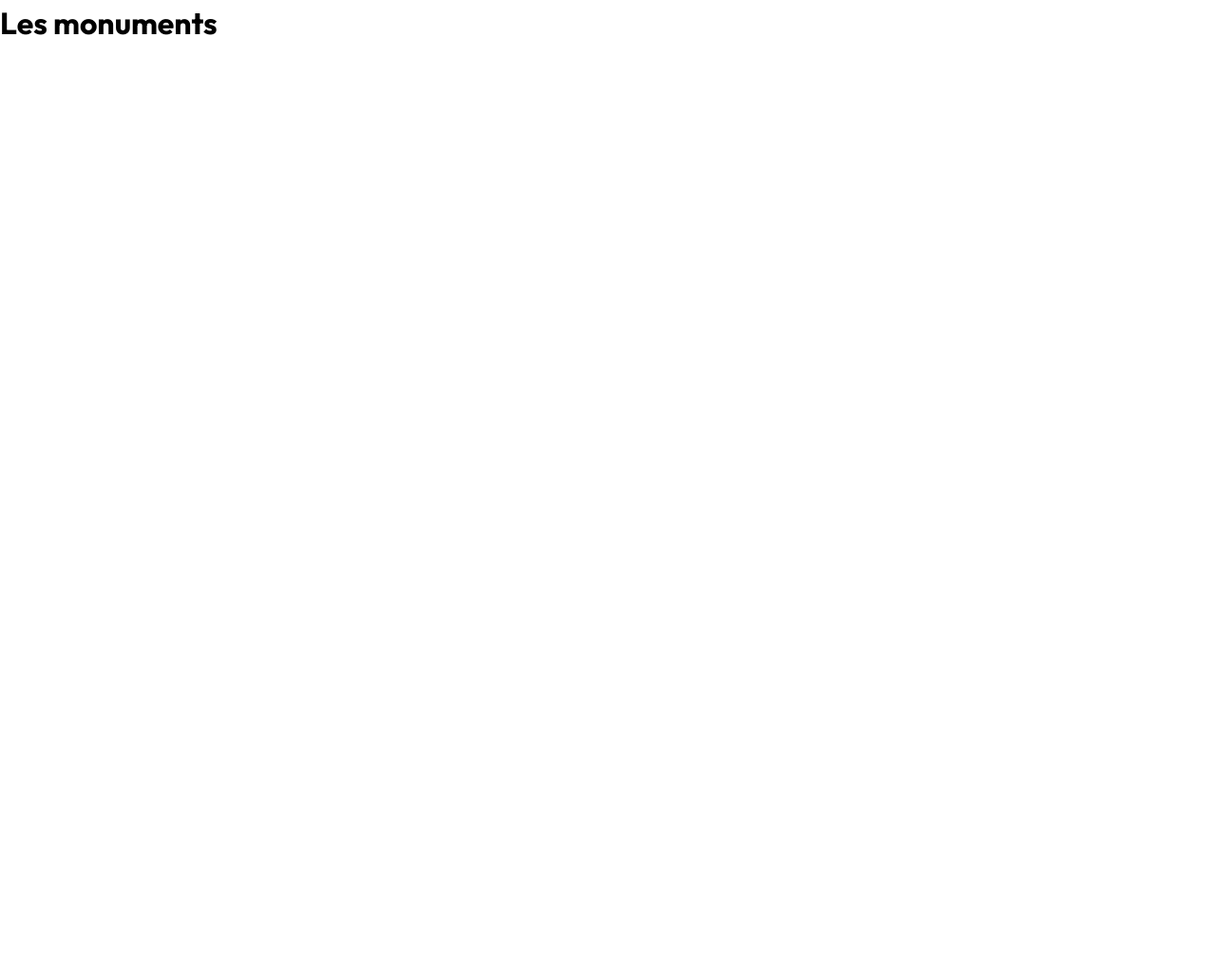
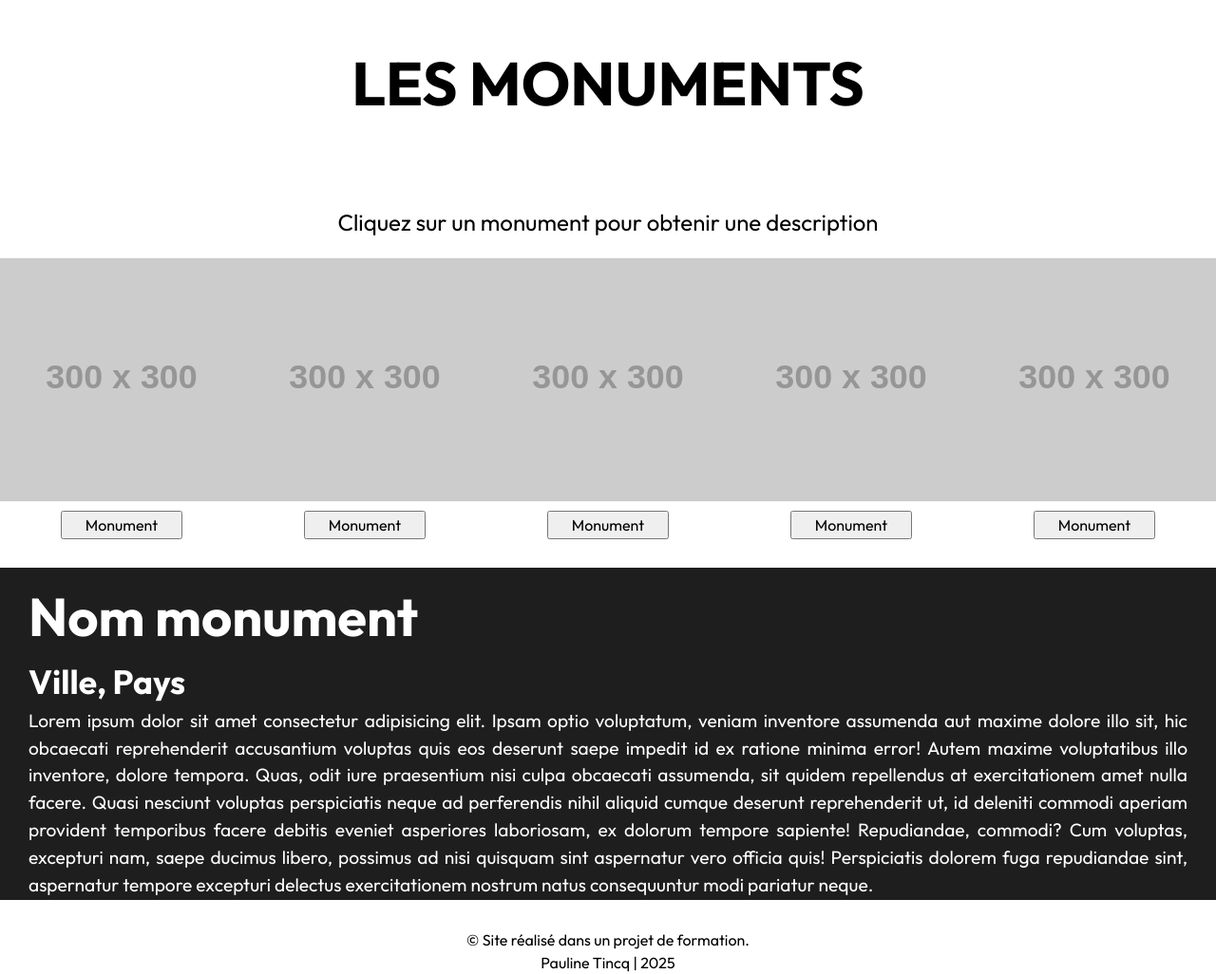
Before and after one commit to Pauline-13/Monuments, a plain HTML site: page index.html in a window 1280 px wide. Shown: the whole page at 95% size. Before the commit the page ends 800 px from the top, so only its background shows below. Drawn offline with Linux system fonts and the light colour scheme; placeholder pictures from the web are drawn by us.

Commit message:
édition structure HTML

```diff
--- a/index.html
+++ b/index.html
@@ -1,22 +1,79 @@
 <!DOCTYPE html>
 <html lang="fr">
-
   <head>
-    <meta charset="UTF-8">
-    <meta name="viewport" content="width=device-width, initial-scale=1.0">
+    <meta charset="UTF-8" />
+    <meta name="viewport" content="width=device-width, initial-scale=1.0" />
     <title>Les monuments</title>
-    <link rel="stylesheet" type="text/css" href="style.css">
-    <link rel="preconnect" href="https://fonts.googleapis.com">
-    <link rel="preconnect" href="https://fonts.gstatic.com" crossorigin>
-    <link href="https://fonts.googleapis.com/css2?family=Outfit:wght@100..900&display=swap" rel="stylesheet">
-    <link rel="icon" type="image/x-icon" href="/images/favicon.ico">
+    <link rel="stylesheet" type="text/css" href="style.css" />
+    <link rel="preconnect" href="https://fonts.googleapis.com" />
+    <link rel="preconnect" href="https://fonts.gstatic.com" crossorigin />
+    <link
+      href="https://fonts.googleapis.com/css2?family=Outfit:wght@100..900&display=swap"
+      rel="stylesheet"
+    />
+    <link rel="icon" type="image/x-icon" href="/images/favicon.ico" />
   </head>
 
   <body>
     <header>
-        <h1>Les monuments</h1>
+      <h1>LES MONUMENTS</h1>
     </header>
+
+    <main>
+      <p id="txt_header">
+        Cliquez sur un monument pour obtenir une description
+      </p>
+
+      <article id="container_principal">
+        <div class="container_img_button">
+          <img src="https://placehold.co/300x300" class="img_monument" />
+          <button class="btn_monument">Monument</button>
+        </div>
+        <div class="container_img_button">
+          <img src="https://placehold.co/300x300" class="img_monument" />
+          <button class="btn_monument">Monument</button>
+        </div>
+        <div class="container_img_button">
+          <img src="https://placehold.co/300x300" class="img_monument" />
+          <button class="btn_monument">Monument</button>
+        </div>
+        <div class="container_img_button">
+          <img src="https://placehold.co/300x300" class="img_monument" />
+          <button class="btn_monument">Monument</button>
+        </div>
+        <div class="container_img_button">
+          <img src="https://placehold.co/300x300" class="img_monument" />
+          <button class="btn_monument">Monument</button>
+        </div>
+      </article>
+
+      <section id="container_txt">
+        <h2>Nom monument</h2>
+        <h3>Ville, <span id="bold">Pays</span></h3>
+        <p id="txt_monument">
+          Lorem ipsum dolor sit amet consectetur adipisicing elit. Ipsam optio
+          voluptatum, veniam inventore assumenda aut maxime dolore illo sit, hic
+          obcaecati reprehenderit accusantium voluptas quis eos deserunt saepe
+          impedit id ex ratione minima error! Autem maxime voluptatibus illo
+          inventore, dolore tempora. Quas, odit iure praesentium nisi culpa
+          obcaecati assumenda, sit quidem repellendus at exercitationem amet
+          nulla facere. Quasi nesciunt voluptas perspiciatis neque ad
+          perferendis nihil aliquid cumque deserunt reprehenderit ut, id
+          deleniti commodi aperiam provident temporibus facere debitis eveniet
+          asperiores laboriosam, ex dolorum tempore sapiente! Repudiandae,
+          commodi? Cum voluptas, excepturi nam, saepe ducimus libero, possimus
+          ad nisi quisquam sint aspernatur vero officia quis! Perspiciatis
+          dolorem fuga repudiandae sint, aspernatur tempore excepturi delectus
+          exercitationem nostrum natus consequuntur modi pariatur neque.
+        </p>
+      </section>
+    </main>
+
+    <footer>
+      <p id="texte_footer">
+        © Site réalisé dans un projet de formation. <br />Pauline Tincq | 2025
+      </p>
+    </footer>
     <script type="text/javascript" src="script.js"></script>
   </body>
-
 </html>
--- a/style.css
+++ b/style.css
@@ -1,6 +1,6 @@
 :root {
-    --black: #1E1E1E;
-    --white: #FFFFFF;
+  --black: #1e1e1e;
+  --white: #ffffff;
 }
 
 *,
@@ -52,10 +52,10 @@ h6 {
   overflow-wrap: break-word;
 }
 
-button {
+/* button {
     background-color: unset;
     border: unset;
-}
+} */
 
 a {
   text-decoration: unset;
@@ -66,3 +66,76 @@ a {
 #__next {
   isolation: isolate;
 }
+
+/* -------------------------------- AJOUTS --------------------------------------- */
+header {
+    /* border: 1px solid black; */
+    margin: 40px 0px;
+}
+
+h1 {
+    font-size: 4rem;
+    text-align: center;
+}
+
+#txt_header {
+    font-size: 1.5rem;
+    text-align: center;
+    margin: 80px 0 20px 0;
+}
+
+#container_principal {
+  /* border: 1px solid green; */
+  display: flex;
+  justify-content: space-around;
+}
+
+.container_img_button {
+  /* border: 1px solid red; */
+  display: flex;
+  flex-direction: column;
+  justify-content: center;
+  align-items: center;
+}
+
+.btn_monument {
+  width: 50%;
+  margin-top: 10px;
+}
+
+#container_txt {
+    background-color: var(--black);
+    width: 100%;
+    height: 350px;
+    margin: 30px 0;
+    padding: 10px 30px;
+}
+
+h2 {
+    color: var(--white);
+    font-size: 3.5rem;
+}
+
+h3 {
+    color: var(--white);
+    font-size: 2.2rem;
+}
+
+#bold {
+    font-weight: bold;
+}
+
+#txt_monument {
+    color: var(--white);
+    font-size: 1.2rem;
+    text-align: justify;
+}
+
+
+
+footer {
+  /* border: 1px solid black; */
+  display: flex;
+  justify-content: center;
+  text-align: center;
+}
```
Lines whose indentation alone changed are shown as unchanged.
